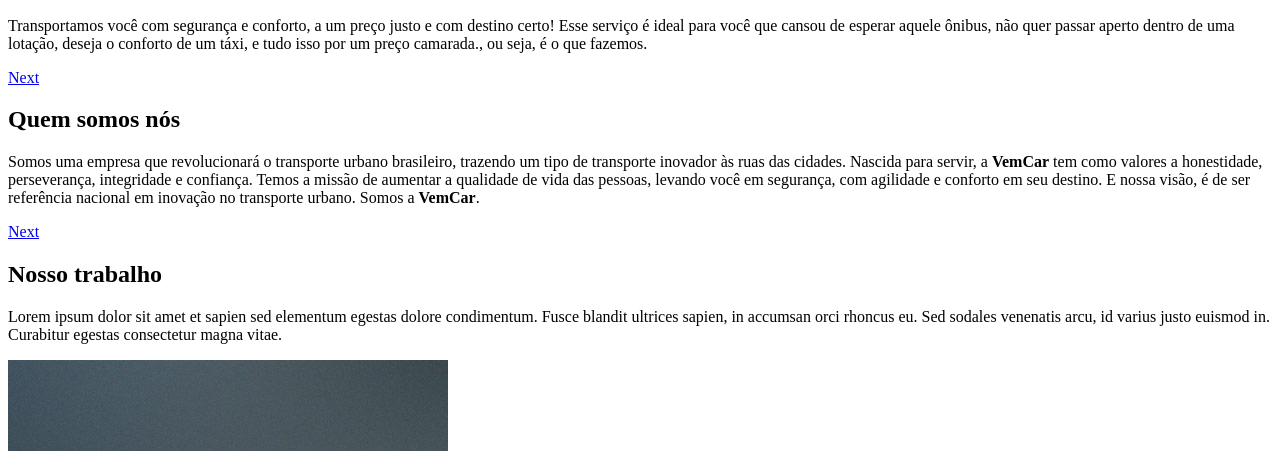
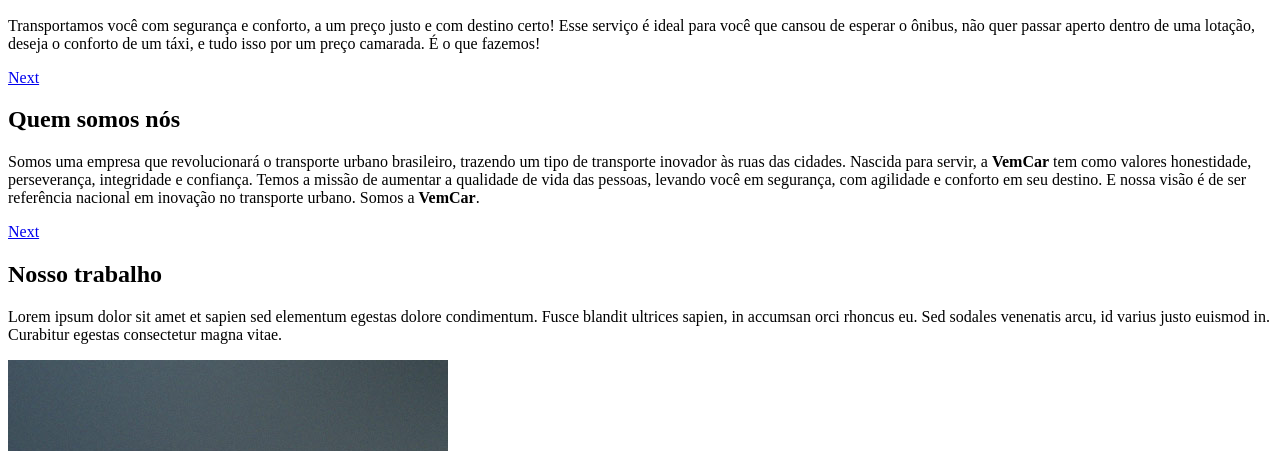
Before and after one commit to vemcar/vemcar, a plain HTML site: page index.html in a window 1280 px wide. Shown: the part 646-1097 px from the top of the page. Drawn offline with Linux system fonts and the light colour scheme; a script that the page names is missing.

Commit message:
Small text editions

```diff
--- a/index.html
+++ b/index.html
@@ -68,7 +68,7 @@
 					<header>
 						<h2>O que fazemos</h2>
 					</header>
-					<p>Transportamos você com segurança e conforto, a um preço justo e com destino certo! Esse serviço é ideal para você que cansou de esperar aquele ônibus, não quer passar aperto dentro de uma lotação, deseja o conforto de um táxi, e tudo isso por um preço camarada., ou seja, é o que fazemos.</p>
+					<p>Transportamos você com segurança e conforto, a um preço justo e com destino certo! Esse serviço é ideal para você que cansou de esperar o ônibus, não quer passar aperto dentro de uma lotação, deseja o conforto de um táxi, e tudo isso por um preço camarada. É o que fazemos!</p>
 				</div>
 				<a href="#two" class="button style2 down anchored">Next</a>
 			</section>
@@ -79,7 +79,7 @@
 					<header>
 						<h2>Quem somos nós</h2>
 					</header>
-					<p>Somos uma empresa que revolucionará o transporte urbano brasileiro, trazendo um tipo de transporte inovador às ruas das cidades. Nascida para servir, a <strong>VemCar</strong> tem como valores a honestidade, perseverança, integridade e confiança. Temos a missão de aumentar a qualidade de vida das pessoas, levando você em segurança, com agilidade e conforto em seu destino. E nossa visão, é de ser referência nacional em inovação no transporte urbano. Somos a <strong>VemCar</strong>.</p>
+					<p>Somos uma empresa que revolucionará o transporte urbano brasileiro, trazendo um tipo de transporte inovador às ruas das cidades. Nascida para servir, a <strong>VemCar</strong> tem como valores honestidade, perseverança, integridade e confiança. Temos a missão de aumentar a qualidade de vida das pessoas, levando você em segurança, com agilidade e conforto em seu destino. E nossa visão é de ser referência nacional em inovação no transporte urbano. Somos a <strong>VemCar</strong>.</p>
 				</div>
 				<a href="#work" class="button style2 down anchored">Next</a>
 			</section>
```
